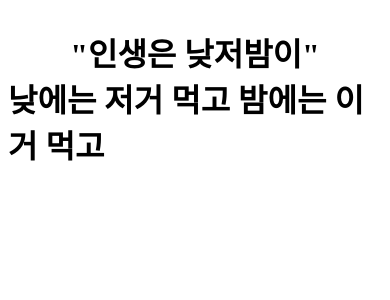
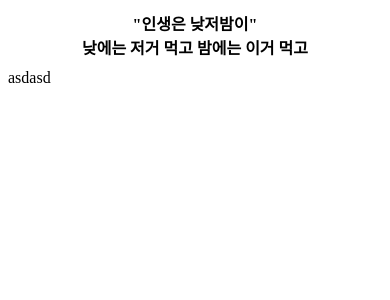
Before and after one commit to yunsecode/bab, a SvelteKit app: page / in a window 390 px wide. Shown: the top 300 px of the page. Built offline with nearby package versions, Linux system fonts and the light colour scheme.

Commit message:
feat: add simple responsive to phrase

```diff
--- a/src/routes/+page.svelte
+++ b/src/routes/+page.svelte
@@ -1,27 +1,30 @@
 <div id="bab">
     <h1 class="phrase">
-        <div class="quote">
+        <div class="phrase-text quote">
             "인생은 낮저밤이"
         </div>
-        <div class="text">
+        <div class="phrase-text">
             낮에는 저거 먹고 밤에는 이거 먹고
         </div>
     </h1>
+    <div>
+        asdasd
+    </div>
 </div>
 
 <style lang="scss" scoped>
 #bab {
-    display: flex;
-    justify-content: center;
     .phrase {
-        .quote {
+        @media (max-width: 640px){
+            font-size: medium;
+        }
+        .phrase-text {
             display: flex;
             justify-content: center;
         }
-        .text {
-            display: flex;
-            justify-content: center;
+        .quote {
         }
+
     }
 }
 </style>
```
